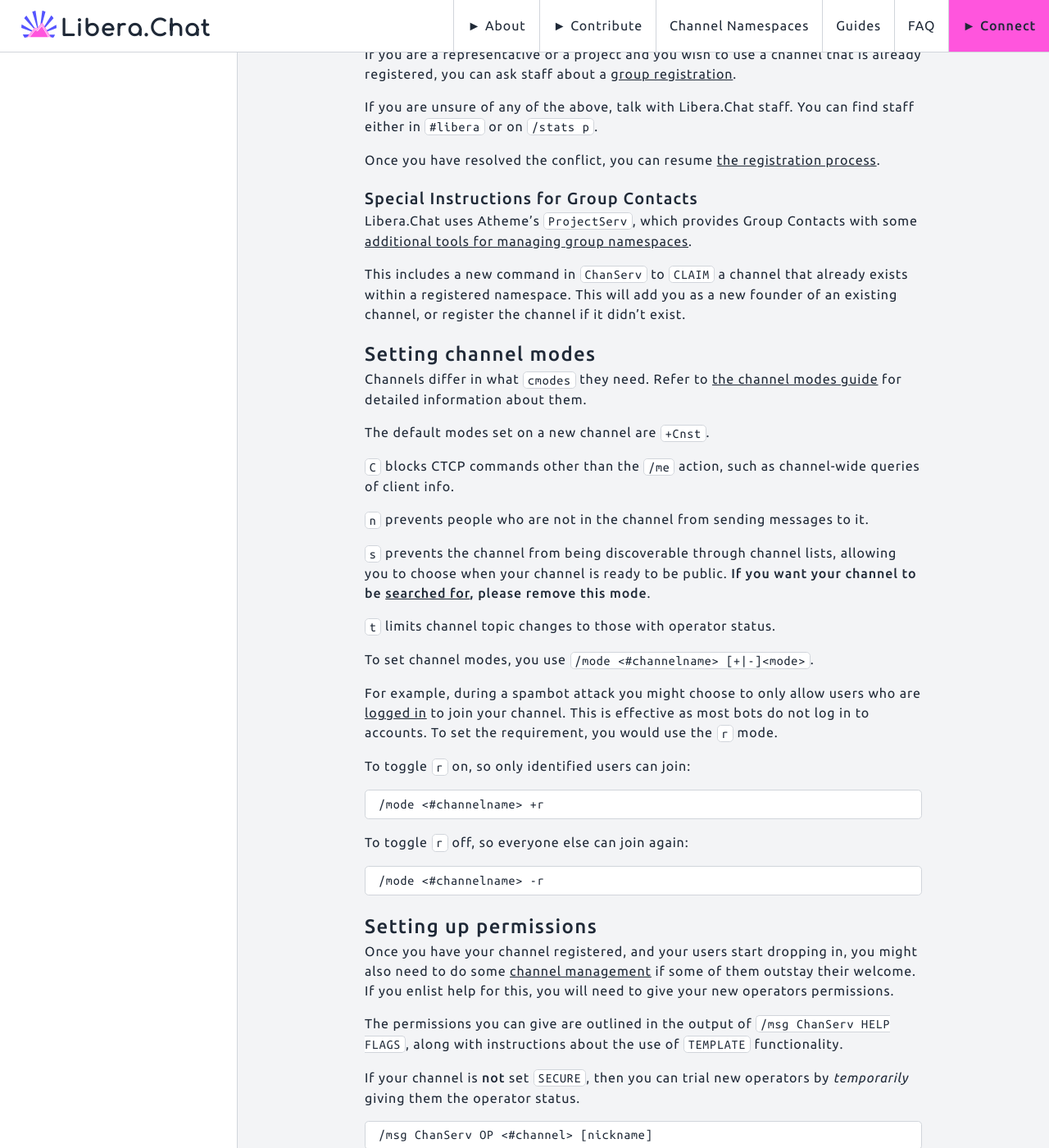
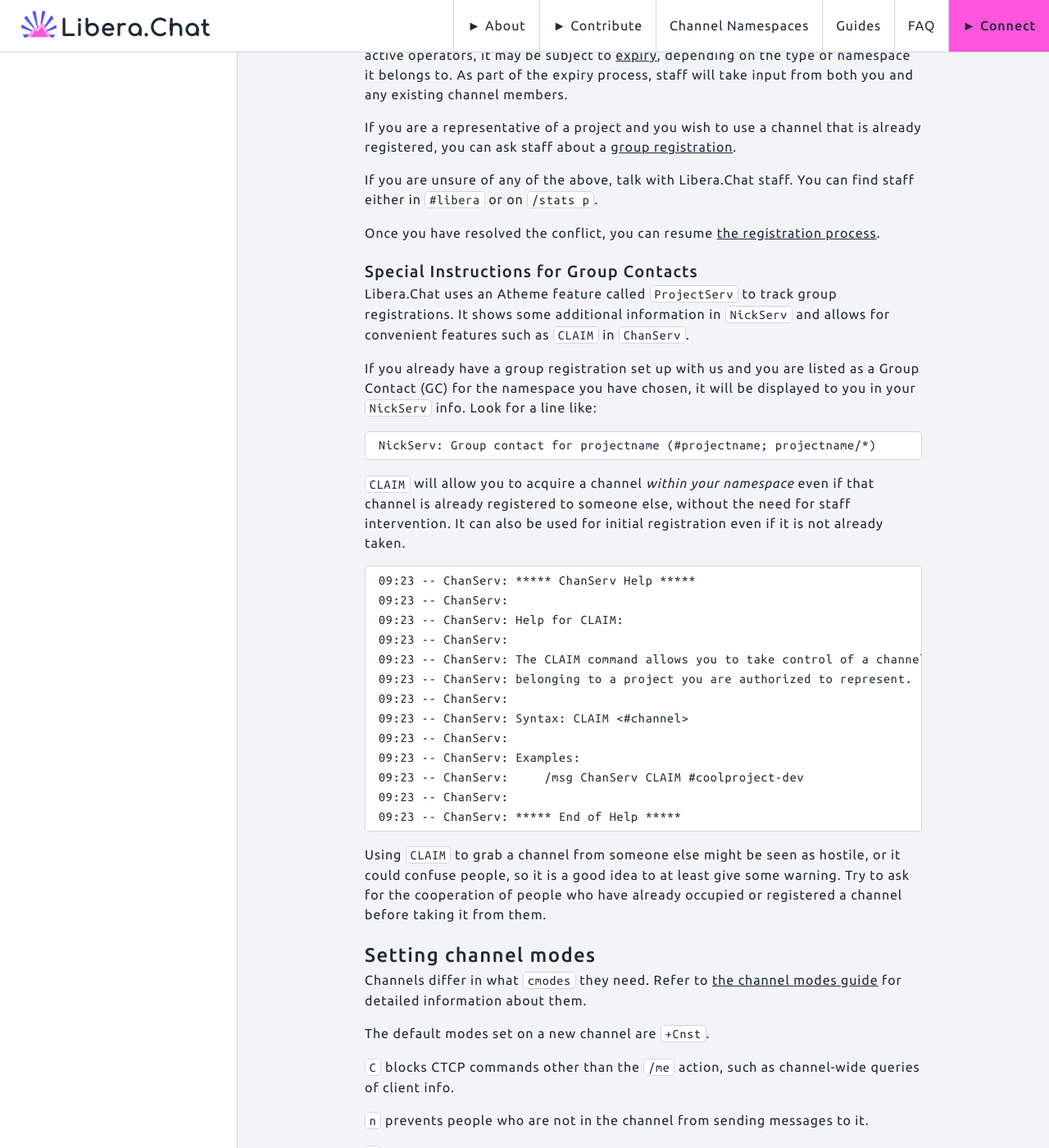
Before and after one commit to Libera-Chat/libera-chat.github.io, a Jekyll site: the page built from content/_guides/creatingchannels.md, in a window 1280 px wide and 1400 px high, scrolled down 2122 px. Shown: the whole window at 82% size. Built offline with Jekyll 4.4.1, drawn with Linux system fonts in a browser that asks for light colours; some of the changed text lies outside the part shown.

Commit message:
Awareness campaign for unintentionally secret channels
Co-authored-by: daemoness <she@libera.chat>
Co-authored-by: Melissa Draper <el@libera.chat>

````diff
--- a/content/_guides/creatingchannels.md
+++ b/content/_guides/creatingchannels.md
@@ -88,6 +88,10 @@
 
 Congratulations on your new Libera.Chat channel!
 
+By default, your channel has the `s` mode which means it is secret and will
+not appear in [searches](/guides/findingchannels). When your channel is ready
+for visitors, you can [remove this mode](#setting-channel-modes).
+
 ### Troubleshooting
 
 If you do not get the operator status, but believe you already registered
@@ -118,12 +122,43 @@
 
 ### Special Instructions for Group Contacts
 
-Libera.Chat uses Atheme's `ProjectServ`, which provides Group Contacts with
-some [additional tools for managing group namespaces](/guides/groupcontacts).
+Libera.Chat uses an Atheme feature called `ProjectServ` to track group
+registrations. It shows some additional information in `NickServ` and allows
+for convenient features such as `CLAIM` in `ChanServ`.
 
-This includes a new command in `ChanServ` to `CLAIM` a channel that already
-exists within a registered namespace. This will add you as a new founder of an
-existing channel, or register the channel if it didn't exist.
+If you already have a group registration set up with us and you are listed as
+a Group Contact (GC) for the namespace you have chosen, it will be displayed
+to you in your `NickServ` info. Look for a line like:
+
+```irc
+NickServ: Group contact for projectname (#projectname; projectname/*)
+```
+
+`CLAIM` will allow you to acquire a channel _within your namespace_ even if
+that channel is already registered to someone else, without the need for staff
+intervention. It can also be used for initial registration even if it is not
+already taken.
+
+```irc
+09:23 -- ChanServ: ***** ChanServ Help *****
+09:23 -- ChanServ:
+09:23 -- ChanServ: Help for CLAIM:
+09:23 -- ChanServ:
+09:23 -- ChanServ: The CLAIM command allows you to take control of a channel
+09:23 -- ChanServ: belonging to a project you are authorized to represent.
+09:23 -- ChanServ:
+09:23 -- ChanServ: Syntax: CLAIM <#channel>
+09:23 -- ChanServ:
+09:23 -- ChanServ: Examples:
+09:23 -- ChanServ:     /msg ChanServ CLAIM #coolproject-dev
+09:23 -- ChanServ:
+09:23 -- ChanServ: ***** End of Help *****
+```
+
+Using `CLAIM` to grab a channel from someone else might be seen as hostile, or
+it could confuse people, so it is a good idea to at least give some warning.
+Try to ask for the cooperation of people who have already occupied or
+registered a channel before taking it from them.
 
 ## Setting channel modes
 
````
Also changed, not shown: content/_guides/channelmodes.md (+5 -1 lines), content/_guides/groupcontacts.md (+3 -0 lines), content/_posts/2025-04-09-visibility.md (added, +64 -0 lines).
